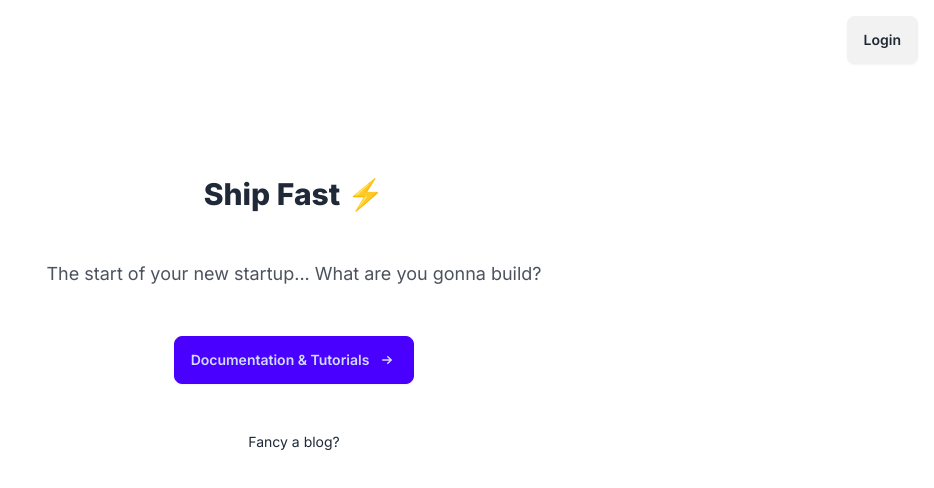
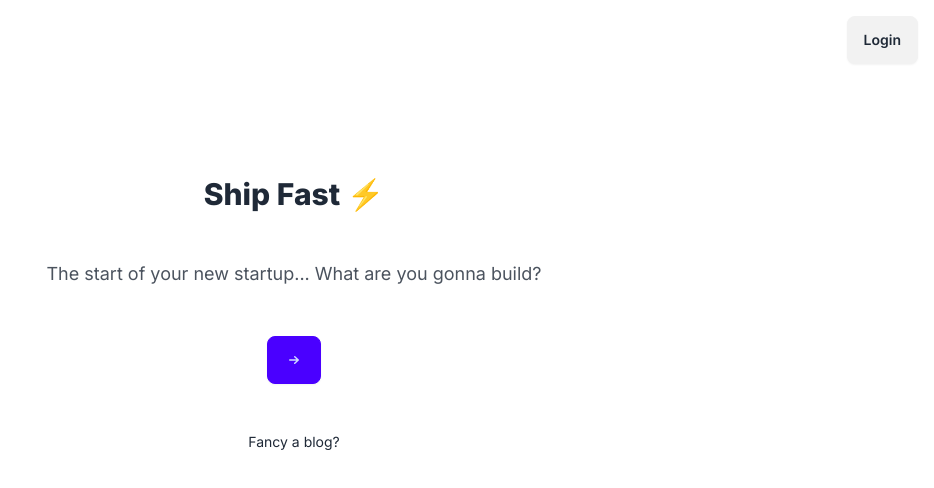
Before and after one commit to Lixxth/Mcplay, a Next.js app: page / in a window 1280 px wide. Shown: the top 488 px of the page, without its empty margins (346-1280 px from the left). Built offline with nearby package versions, Linux system fonts and the light colour scheme; no server answers.

Commit message:
Remove .env.example file and update page.js for cleaner documentation link formatting

```diff
--- a/app/page.js
+++ b/app/page.js
@@ -20,7 +20,7 @@ export default function Page() {
             href="https://shipfa.st/docs"
             target="_blank"
           >
-            Documentation & tutorials{" "}
+            {" "}
             <svg
               xmlns="http://www.w3.org/2000/svg"
               viewBox="0 0 20 20"
```
Also changed, not shown: 1 other file (tests, documents, lock files or other folders).
